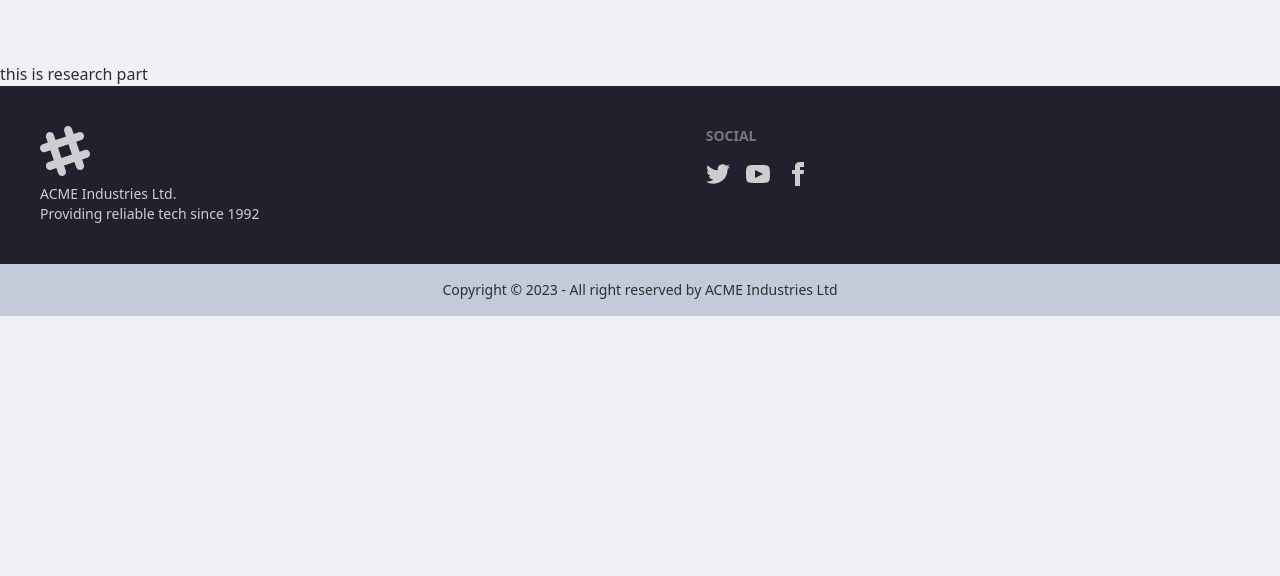
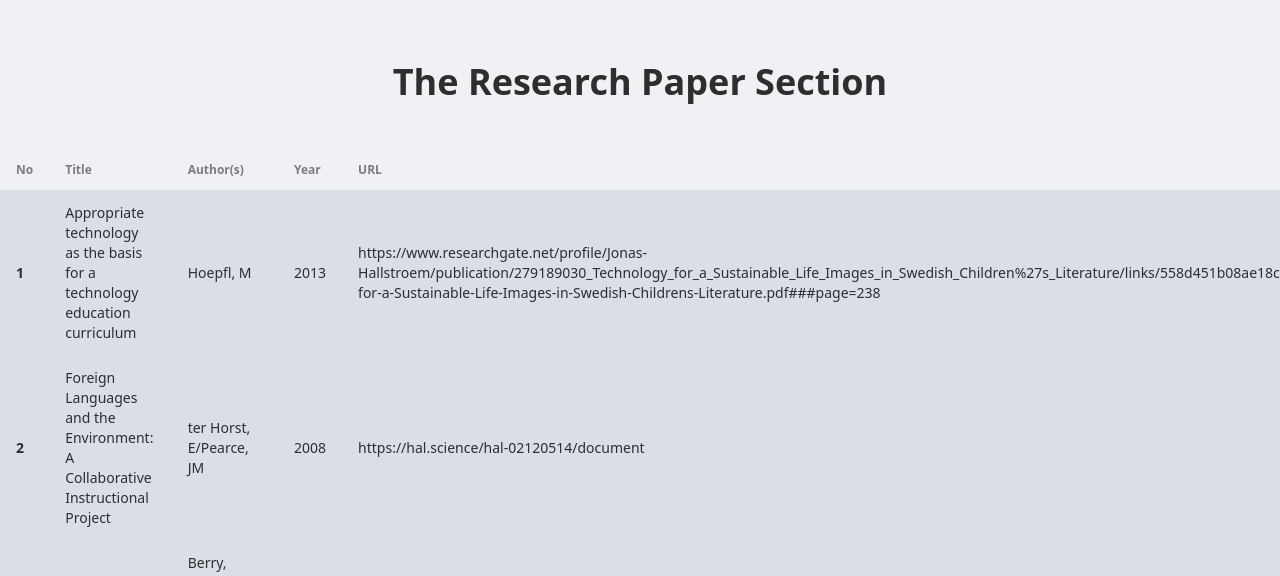
Before and after one commit to Galib24/booking-college-client, a React (Vite) app: page / in a window 1280 px wide. Shown: the part 2149-2725 px from the top of the page. Before the commit the page ends 2465 px from the top, so only its background shows below. Built offline with nearby package versions, Linux system fonts and the light colour scheme.

Commit message:
added research section

```diff
--- /dev/null
+++ b/public/research.json
@@ -0,0 +1,72 @@
+[
+    {
+      "_id": "1346fduo64slDsdfl",
+      "title": "Appropriate technology as the basis for a technology education curriculum",
+      "author": "Hoepfl, M",
+      "year": 2013,
+      "url": "https://www.researchgate.net/profile/Jonas-Hallstroem/publication/279189030_Technology_for_a_Sustainable_Life_Images_in_Swedish_Children%27s_Literature/links/558d451b08ae18cfc19db3c5/Technology-for-a-Sustainable-Life-Images-in-Swedish-Childrens-Literature.pdf###page=238"
+    },
+    {
+      "_id": "24gdfk45ghslgdsDFD",
+      "title": "Foreign Languages and the Environment: A Collaborative Instructional Project",
+      "author": "ter Horst, E/Pearce, JM",
+      "year": 2008,
+      "url": "https://hal.science/hal-02120514/document"
+    },
+    {
+      "_id": "k34lskdj34jhfgSDFD",
+      "title": "Ethical Eating",
+      "author": "Berry, W/Inge, WR/Pollan, M",
+      "year": 2008,
+      "url": "https://facilitymgmt.humboldt.edu/sites/default/files/facilitymgmt/sustainability/envs410_050808-84_0.pdf"
+    },
+    {
+      "_id": "hsdf7i3kj4sdhDSDFL",
+      "title": "Open source research in sustainability",
+      "author": "Pearce, JM",
+      "year": 2012,
+      "url": "https://digitalcommons.mtu.edu/cgi/viewcontent.cgi?article=1043&context=materials_fp"
+    },
+    {
+      "_id": "u7ksdf356jsd34SDFD",
+      "title": "Overcoming language challenges of open source appropriate technology for sustainable development in Africa",
+      "author": "Pearce, J/ter Horst, E",
+      "year": 2009,
+      "url": "https://hal.science/hal-02120503/document"
+    },
+    {
+      "_id": "skdfg8hdf9dfDSDFL",
+      "title": "The case for open source appropriate technology",
+      "author": "Pearce, JM",
+      "year": 2012,
+      "url": "https://link.springer.com/article/10.1007/s10668-012-9337-9"
+    },
+    {
+      "_id": "8sdj43kgs9sdDSFDL",
+      "title": "Home biogas system (Philippine Bio-digesters)",
+      "author": "Baron, G",
+      "year": 2009,
+      "url": "https://www.appropedia.org/Home_biogas_system_(Philippine_BioDigesters)"
+    },
+    {
+      "_id": "3hjdf6ksdfhj4SDSL",
+      "title": "Foreign languages and sustainability: Addressing the connections, communities, and comparisons standards in higher education",
+      "author": "ter Horst, E/Pearce, JM",
+      "year": 2010,
+      "url": "https://onlinelibrary.wiley.com/doi/abs/10.1111/j.1944-9720.2010.01088.x?casa_token=gKJdGeF1nywAAAAA:f-nxpQeybu_4EG6n6LZhYbi-zGUgWGbeDqq6jkbPeb3gTjqdr-diRnUhfDqfhS1u8_rTBW-nu-YBfBMn"
+    },
+    {
+      "_id": "k3h4kjsd54hjhDFSD",
+      "title": "Open design-based strategies to enhance appropriate technology development",
+      "author": "Buitenhuis, J/Zelenika, I/Pearce, JM",
+      "year": 2010,
+      "url": "https://hal.science/hal-02120500/document"
+    },
+    {
+      "_id": "7sdfhj8sdf7hjSDFL",
+      "title": "Sharing Free Knowledge to Save Humanity",
+      "author": "Pearce JM",
+      "year": 2015,
+      "url": "https://hal.science/hal-02120560/document"
+    }
+  ]
--- a/src/Pages/Home/Research Section/Research.jsx
+++ b/src/Pages/Home/Research Section/Research.jsx
@@ -1,10 +1,51 @@
 import React from 'react';
+import useResearch from '../../../hooks/useResearch';
 
 const Research = () => {
+    const [allPaper] = useResearch();
+    console.log(allPaper);
     return (
-        <div>
-            <h2>this is research part</h2>
-        </div>
+        <>
+            <h1 className='text-center font-bold text-4xl my-12'>The Research Paper Section</h1>
+
+
+
+                    <div className="overflow-x-auto mb-12">
+                    <table className="table">
+                      {/* head */}
+                      <thead>
+                        <tr>
+                          <th>No</th>
+                          <th>Title</th>
+                          <th>Author(s)</th>
+                          <th>Year</th>
+                          <th>URL</th>
+                        </tr>
+                      </thead>
+                      <tbody>
+                        {
+                            allPaper?.map((paper, i)=>    <tr
+                            key={paper._id}
+                            className="bg-base-200">
+                            <th>{i+1}</th>
+                            <td>{paper.title}</td>
+                            <td>{paper.author}</td>
+                            <td>{paper.year}</td>
+                            <td>{paper.url}</td>
+                          </tr>
+                       )
+                        }
+
+
+                      </tbody>
+                    </table>
+                  </div>
+
+
+
+
+
+        </>
     );
 };
 
--- a/src/Pages/Home/top College/TopCollege.jsx
+++ b/src/Pages/Home/top College/TopCollege.jsx
@@ -5,9 +5,9 @@ import FirstSectionCard from '../../First section Card/FirstSectionCard';
 
 const TopCollege = () => {
     const [allData] = useData();
-    console.log(allData);
+    // console.log(allData);
     const topData = allData?.filter(item => item.ranking >= 5);
-    console.log(topData);
+    // console.log(topData);
 
     // const [top, setTop] = useState();
     // useEffect(() => {
--- /dev/null
+++ b/src/hooks/useResearch.jsx
@@ -0,0 +1,17 @@
+import React, { useEffect, useState } from 'react';
+
+const useResearch = () => {
+    const [allPaper, SetPaper] = useState();
+    const [loading, setLoading] = useState(true);
+    useEffect(()=>{
+        fetch('research.json')
+        .then(res => res.json())
+        .then(data => {
+            SetPaper(data)
+            setLoading(false)
+        })
+    }, [])
+    return [allPaper,loading]
+};
+
+export default useResearch;
```
